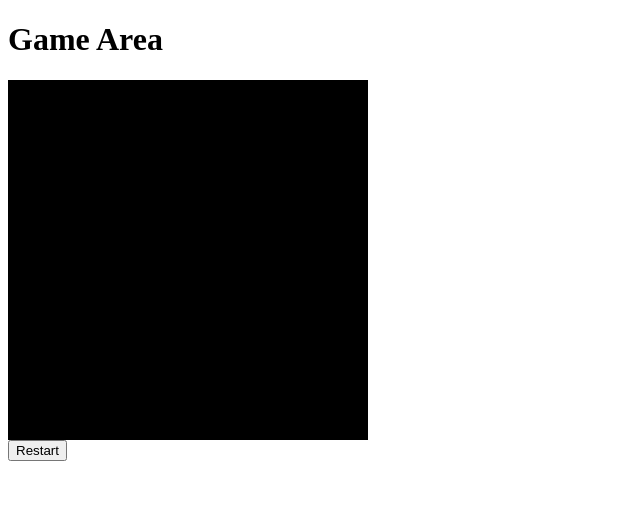
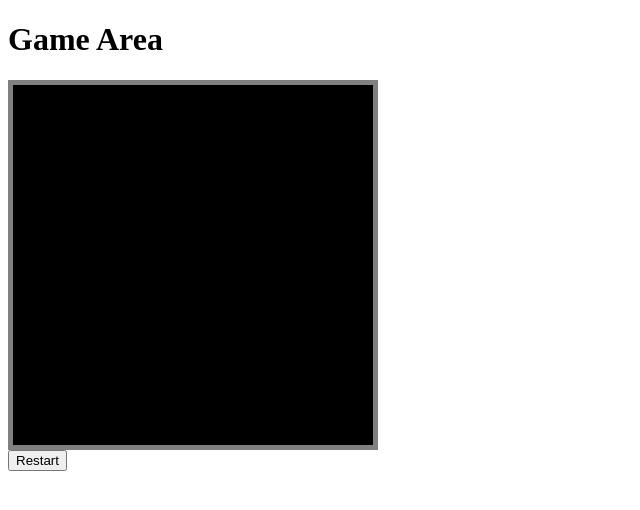
Before and after one commit to thissentenceiswrong/vue-minesweeper, a Vue app: page / in a window 1280 px wide. Shown: the top 510 px of the page, without its empty margins (0-640 px from the left). Built offline with nearby package versions, Linux system fonts and the light colour scheme.

Commit message:
Fixed you can flag revealed cells

```diff
--- a/ghpage.js
+++ b/ghpage.js
@@ -9,7 +9,7 @@ try {
     fs.removeSync(dir_page);
 
     // Copy dist into ghpage
-    fs.copySync('dist', path.resolve(dir_page, 'dist'));
+    fs.copySync('dist', dir_page);
 
     ghpages.publish(dir_page, function(err) {
         console.log(err);
--- a/src/classes/MineSweeper.js
+++ b/src/classes/MineSweeper.js
@@ -165,6 +165,10 @@ export default class MineSweeper {
         }
 
         let index = xyToIndex(x, y, this.numRow, this.numCol);
+        if (this.gameboard[index].isRevealed) {
+            return;
+        }
+
         this.gameboard[index].isFlaged = !this.gameboard[index].isFlaged;
 
         // check if won
--- a/src/components/cells/number.vue
+++ b/src/components/cells/number.vue
@@ -19,6 +19,8 @@
         text-align: center;
         line-height: 40px;
         font-size: 30px;
+
+        user-select: none;
     }
 
     .gray {
--- a/src/components/cells/unrevealed.vue
+++ b/src/components/cells/unrevealed.vue
@@ -16,5 +16,7 @@
         width: 40px;
 
         background-color: black;
+
+        cursor: pointer;
     }
 </style>
--- a/src/components/game-area.vue
+++ b/src/components/game-area.vue
@@ -46,7 +46,7 @@
         },
         methods: {
             restart: function () {
-                this.minesweeper = new MineSweeper(9, 9, 9, this.onGameOver);
+                this.minesweeper = new MineSweeper(9, 9, 10, this.onGameOver);
             },
             clickCell: function (e) {
                 let ret = indexToxy(e, this.minesweeper.numRow, this.minesweeper.numCol);
@@ -91,6 +91,10 @@
         box-sizing: border-box;
     }
 
+    #gameboard {
+        border: 5px solid gray;
+    }
+
     #clearFloat {
         clear: left;
     }
```
Also changed, not shown: 1 other file (tests, documents, lock files or other folders).
